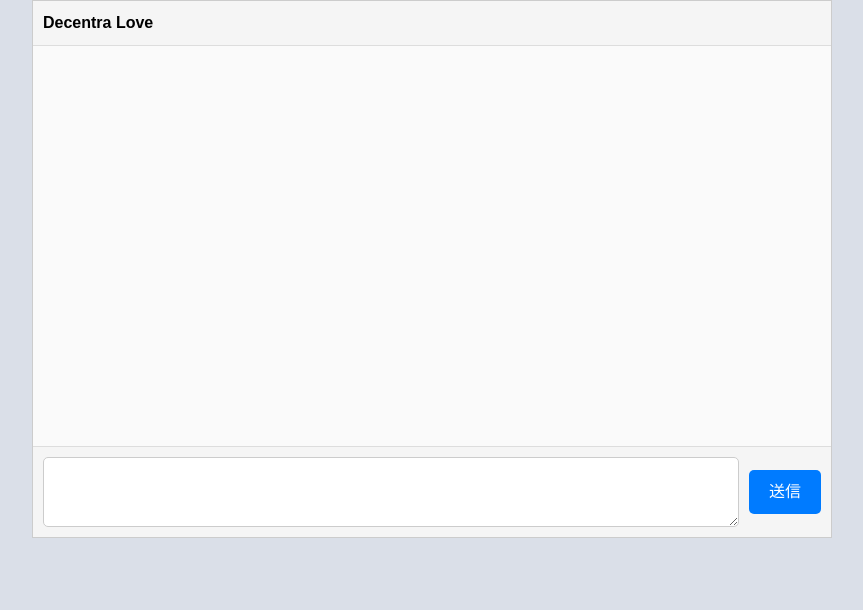
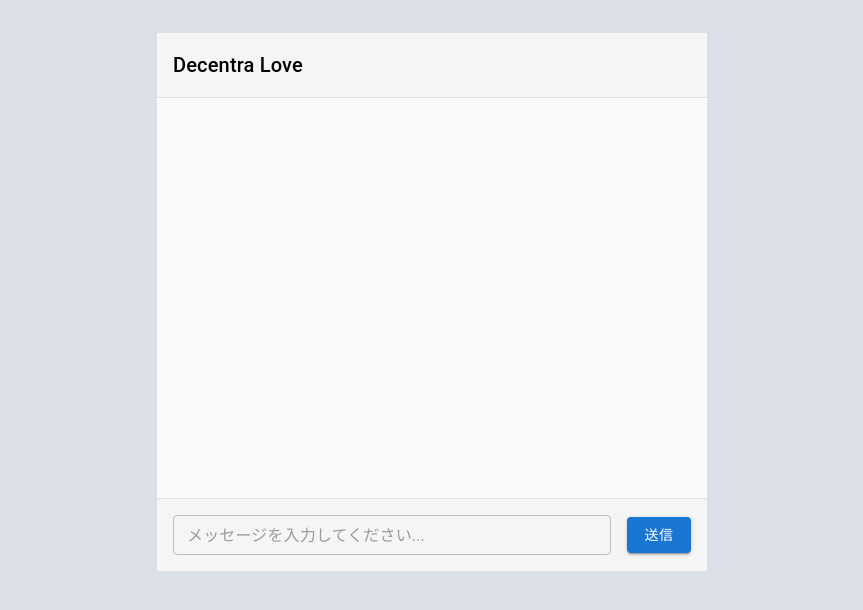
Before and after one commit to trmti/Web3_front, a Next.js app: page /chatpage in a window 1280 px wide. Shown: the top 610 px of the page, without its empty margins (208-1071 px from the left). Built offline with nearby package versions, Linux system fonts and the light colour scheme.

Commit message:
change: スタイルをMUIに

```diff
--- a/app/chatpage/page.tsx
+++ b/app/chatpage/page.tsx
@@ -1,7 +1,14 @@
-'use client'
+'use client';
 
 import React, { useState } from 'react';
-import './chatpage.css';
+import {
+  Box,
+  Typography,
+  TextField,
+  Button,
+  Paper,
+  Container,
+} from '@mui/material';
 
 type Message = {
   type: 'user' | 'bot';
@@ -53,37 +60,79 @@ const ChatPage = () => {
   };
 
   return (
-    <div className="container">
-      <div id="bms_chat_header">
-        <div id="bms_chat_user_status">
-          <div id="bms_chat_user_name">Decentra Love</div>
-        </div>
-      </div>
-      <div id="bms_messages">
+    <Container maxWidth="sm" sx={{ mt: 4, p: 0, border: 1, borderColor: 'grey.300' }}>
+      {/* ヘッダー */}
+      <Box
+        sx={{
+          p: 2,
+          borderBottom: 1,
+          borderColor: 'grey.300',
+          backgroundColor: 'grey.100',
+        }}
+      >
+        <Typography variant="h6">Decentra Love</Typography>
+      </Box>
+
+      {/* メッセージリスト */}
+      <Box
+        sx={{
+          p: 2,
+          height: '400px',
+          overflowY: 'auto',
+          backgroundColor: 'grey.50',
+        }}
+      >
         {messages.map((msg, index) => (
-          <div
+          <Box
             key={index}
-            className={`bms_message ${msg.type === 'user' ? 'bms_right' : 'bms_left'}`}
+            sx={{
+              display: 'flex',
+              justifyContent: msg.type === 'user' ? 'flex-end' : 'flex-start',
+              mb: 2,
+            }}
           >
-            <div className="bms_message_box">
-              <div className="bms_message_content">
-                <div className="bms_message_text">{msg.content}</div>
-              </div>
-            </div>
-          </div>
+            <Paper
+              sx={{
+                p: 1,
+                maxWidth: '70%',
+                backgroundColor: msg.type === 'user' ? 'primary.light' : 'grey.200',
+              }}
+            >
+              <Typography variant="body1">{msg.content}</Typography>
+            </Paper>
+          </Box>
         ))}
-      </div>
-      <div id="bms_send">
-        <textarea
-          id="bms_send_message"
+      </Box>
+
+      {/* メッセージ入力 */}
+      <Box
+        sx={{
+          display: 'flex',
+          alignItems: 'center',
+          p: 2,
+          borderTop: 1,
+          borderColor: 'grey.300',
+          backgroundColor: 'grey.100',
+        }}
+      >
+        <TextField
+          fullWidth
+          variant="outlined"
+          size="small"
           value={inputMessage}
           onChange={(e) => setInputMessage(e.target.value)}
-        ></textarea>
-        <div id="bms_send_btn" onClick={handleSendMessage}>
+          placeholder="メッセージを入力してください..."
+        />
+        <Button
+          variant="contained"
+          color="primary"
+          sx={{ ml: 2 }}
+          onClick={handleSendMessage}
+        >
           送信
-        </div>
-      </div>
-    </div>
+        </Button>
+      </Box>
+    </Container>
   );
 };
 
```
